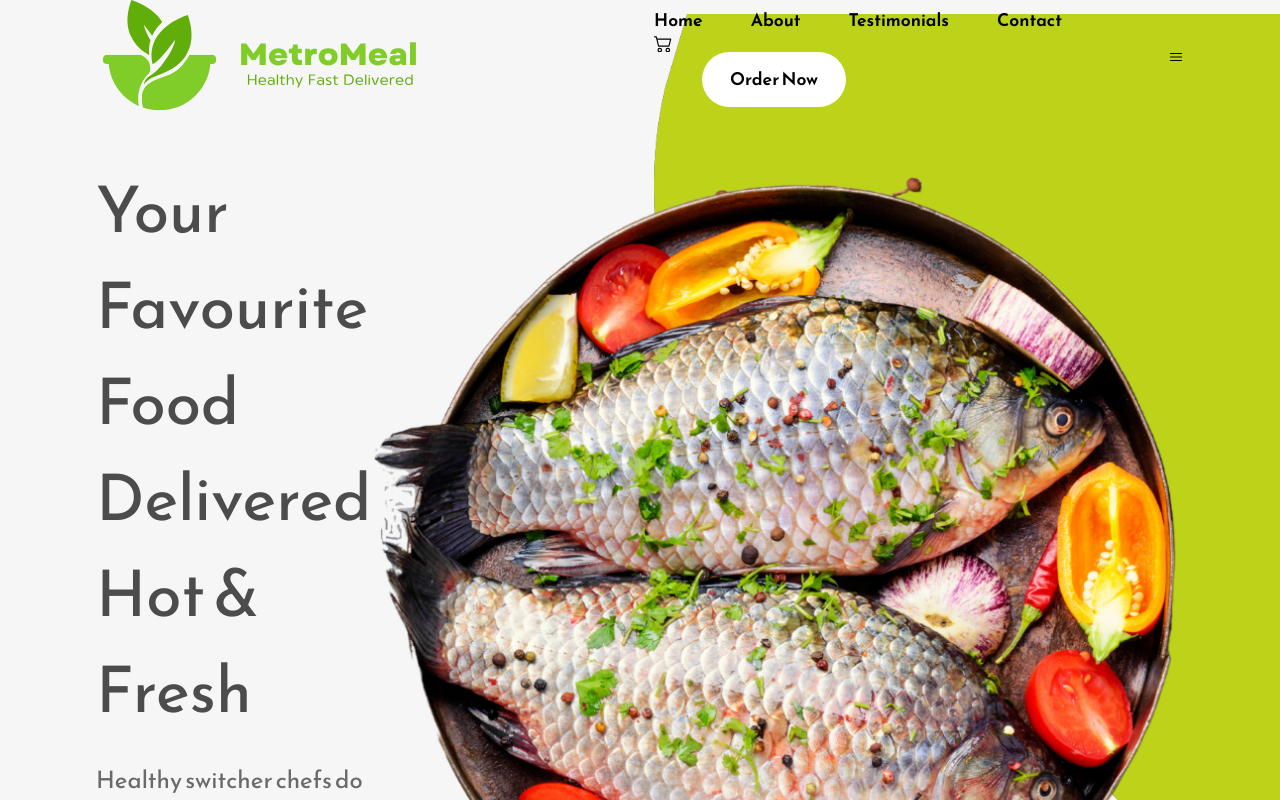
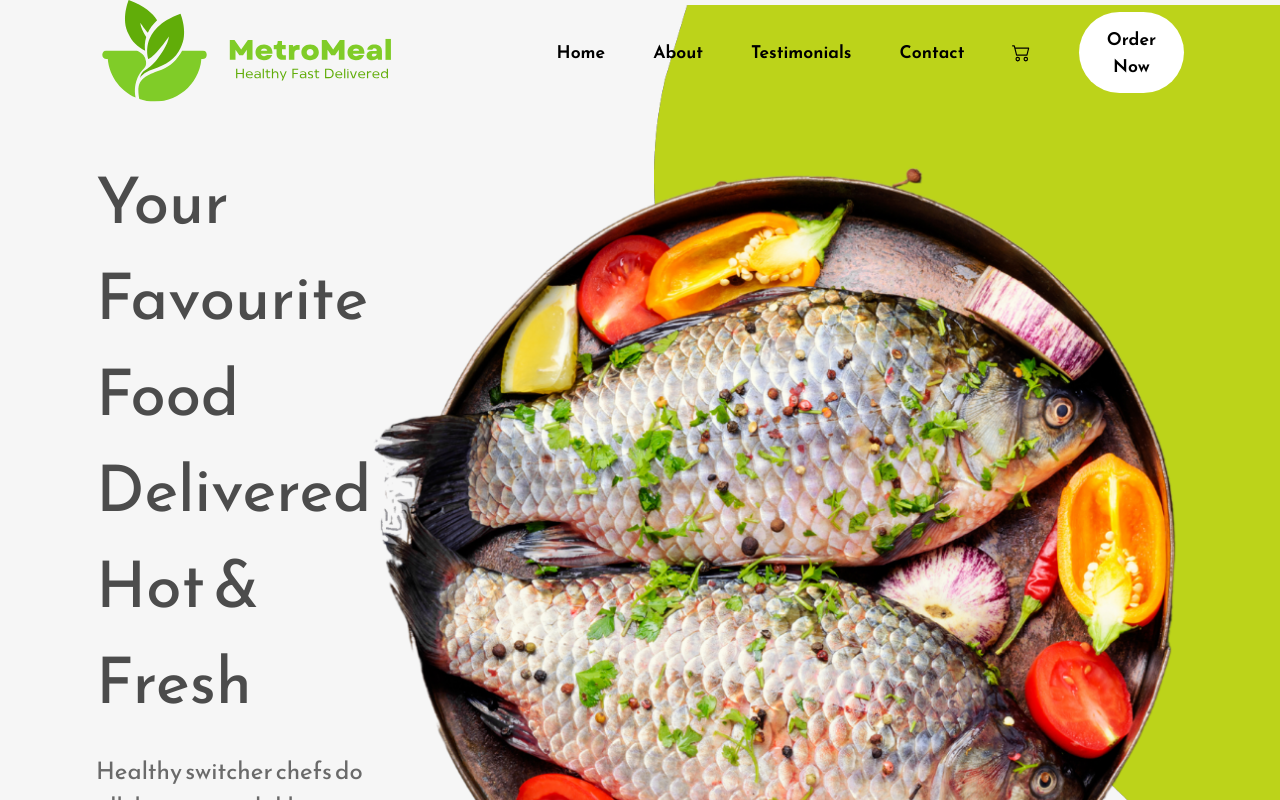
Before and after one commit to AmandaOrr/MealDeliveryLandingPage, a React (Create React App) app: page / in a window 1280 px wide. Shown: the top 800 px of the page. Built offline with nearby package versions, Linux system fonts and the light colour scheme.

Commit message:
making css changes

```diff
--- a/src/Components/NavBar.js
+++ b/src/Components/NavBar.js
@@ -46,7 +46,7 @@ const NavBar = () => {
       <div className="nav-logo-container">
         <img src={Logo} alt="" style={{width: '500px'}}/>
       </div>
-      <div className="navbar-links-container">
+      <div className="navbar-links-container flex items-center">
         <a href="">Home</a>
         <a href="">About</a>
         <a href="">Testimonials</a>
@@ -56,7 +56,7 @@ const NavBar = () => {
         </a>
         <button className="primary-button">Order Now</button>
       </div>
-      <div className="navbar-menuContainer">
+      <div className="navbar-menu-container">
         <HiOutlineBars3 onClick={() => setOpenMenu(true)} />
       </div>
       <Drawer open={openMenu} onClose={() => setOpenMenu(false)} anchor="right">
```
